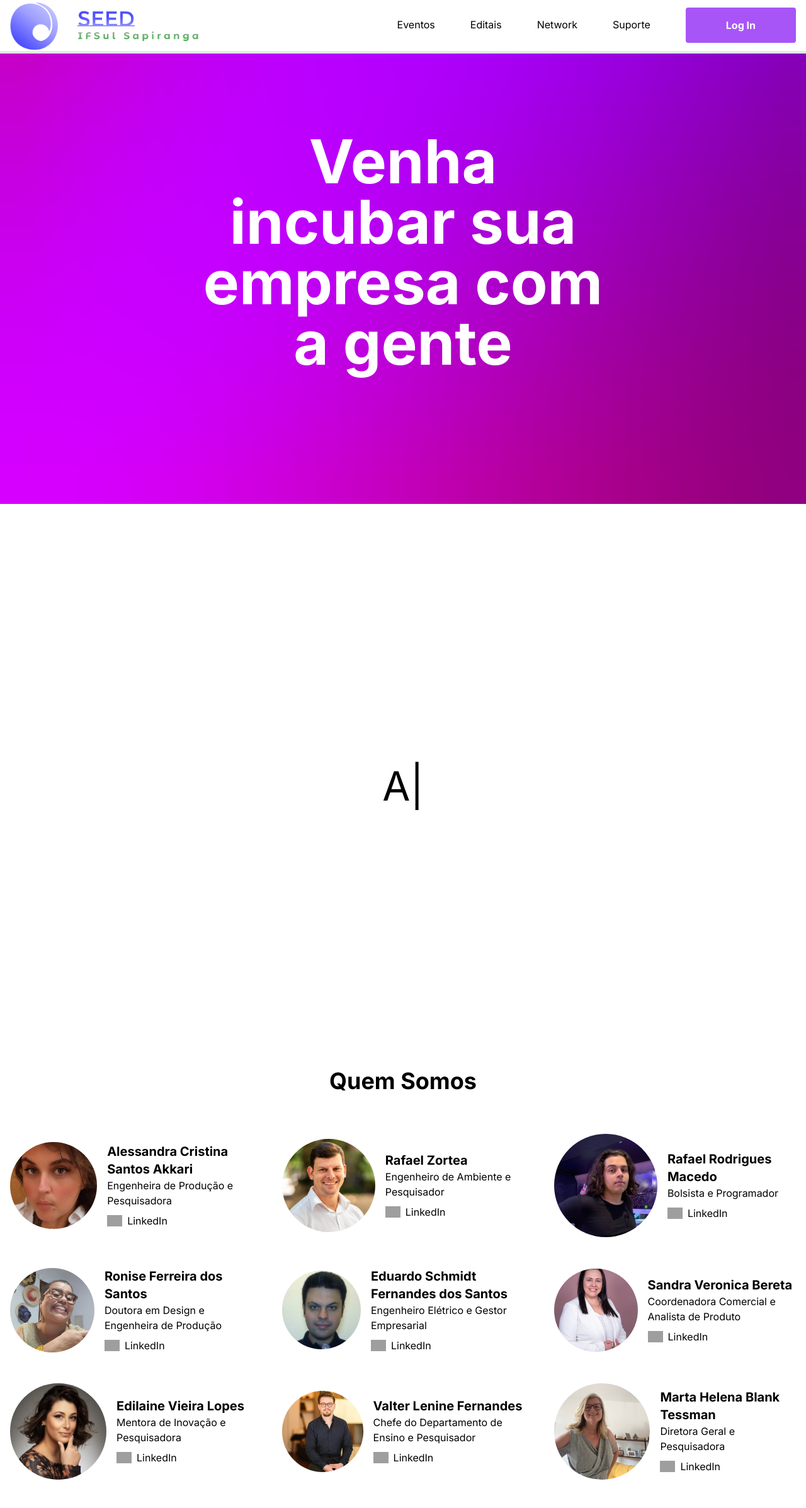
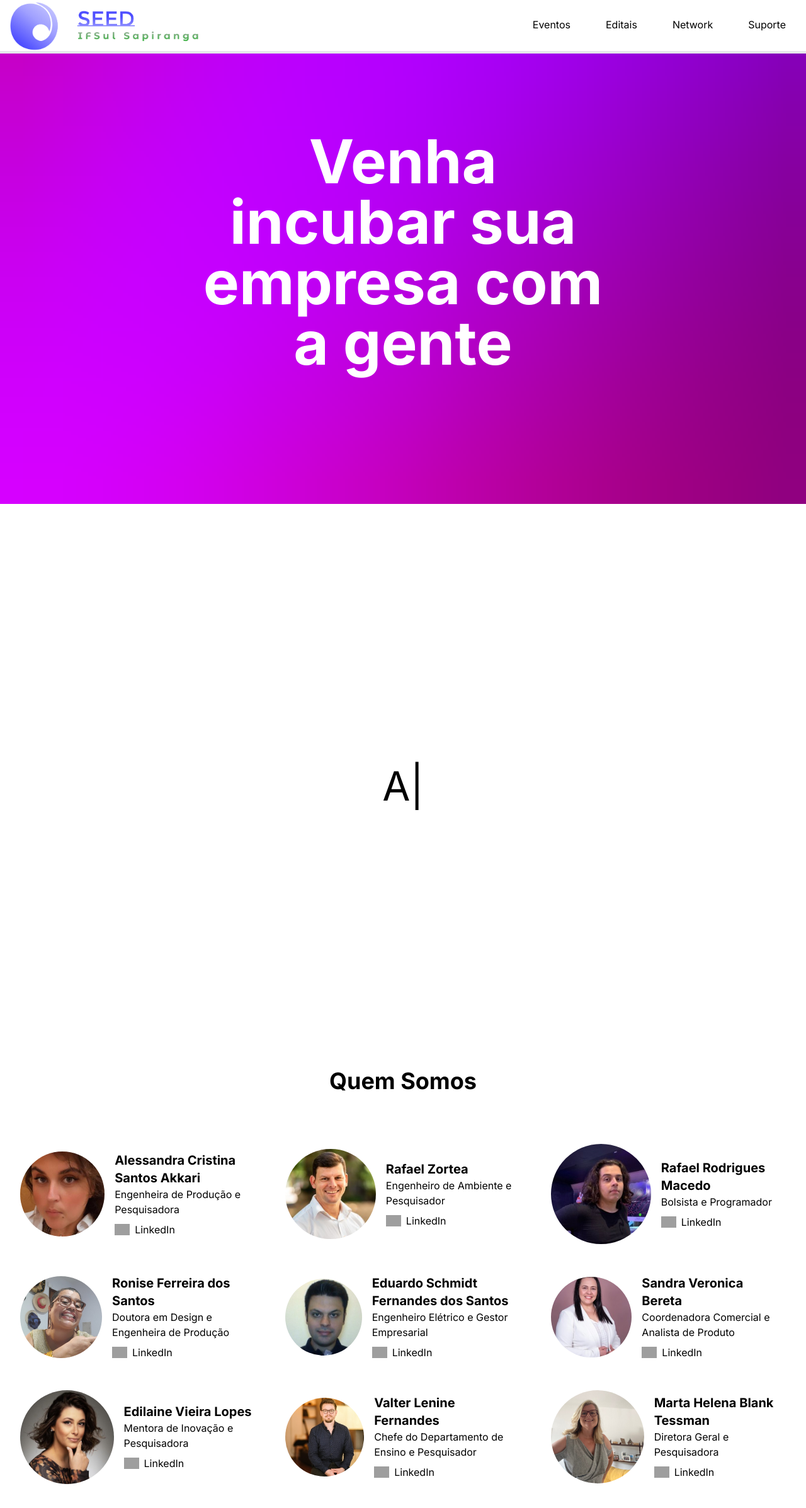
Before and after one commit to Incubadora-Seed/seedSite, a Next.js app in the folder frontend/: page / in a window 1280 px wide. Shown: the top 2394 px of the page at 63% size. Built offline with nearby package versions, Linux system fonts and the light colour scheme; grey boxes are pictures that could not be loaded.

Commit message:
some frontend updates

```diff
--- /dev/null
+++ b/frontend/src/app/admin/page.tsx
@@ -0,0 +1,21 @@
+import '../../app/globals.css'
+import { Inter } from 'next/font/google'
+
+const inter = Inter({ subsets: ['latin'] })
+
+export const metadata = {
+  title: 'Seed Admin - IFSul',
+  description: 'Generated by create next app',
+}
+
+export default function RootLayout() {
+  return (
+    <html lang="en">
+      <body className={inter.className}>
+        <div>
+          <h1>Admin Page</h1>
+        </div>
+      </body>
+    </html>
+  )
+}
--- a/frontend/src/app/login/page.tsx
+++ /dev/null
@@ -1,41 +0,0 @@
-import Image from 'next/image';
-
-export default function LoginPage() {
-    return (
-        <div className="bg-white h-screen flex flex-col justify-center items-center ">
-            <Image
-                width={300}
-                height={100}
-                alt="logo"
-                src="/logo-roxa.png"
-            />
-            <h1 className="text-2xl mb-[5vh]">
-                Log In
-            </h1>
-            <section>
-                <form action="" method="get" className="">
-                    <label
-                        htmlFor=""
-                        className="flex flex-col text-lg">
-                        Email
-                    </label>
-                    <input
-                        type="text" name="email-field" id=""
-                        className="bg-gray-300 flex flex-col w-full px-2 py-2 text-xl" />
-                    <label
-                        htmlFor=""
-                        className="flex flex-col pt-4 text-lg">
-                        Senha
-                    </label>
-                    <input type="password" name="password-field" id="password-field"
-                        className="bg-gray-300 flex flex-col w-full px-2 py-2 text-xl" />
-                    <input type="checkbox" name="isChecked" id="isChecked" value="true" className="rounded border-gray-400 bg-gray-700 text-purple-500" />
-                    Manter Conectado
-                </form>
-                <div className="mt-4">
-                    <button className="bg-blue-500 hover:bg-blue-700 text-white font-bold py-2 px-4 rounded">Log In</button>
-                </div>
-            </section>
-        </div>
-    );
-}
--- a/frontend/src/components/Header.tsx
+++ b/frontend/src/components/Header.tsx
@@ -14,7 +14,7 @@ export default function Header() {
                       height={100}
                   />
                 </Link>
-                <div className="flex ml-auto mr-4 gap-14 items-center">
+                <div className="flex ml-auto mr-8 gap-14 items-center">
                     <Link href="#" className="group transition duration-300">
                         Eventos
                         <span className="block max-w-0 group-hover:max-w-full transition-all duration-500 h-0.5 bg-black"></span>
@@ -31,13 +31,6 @@ export default function Header() {
                         Suporte
                         <span className="block max-w-0 group-hover:max-w-full transition-all duration-500 h-0.5 bg-black"></span>
                     </Link>
-                    <Link
-                        href="/login"
-                        className="flex bg-purple-500 pb-4 pt-4 pr-16 pl-16 rounded text-white font-bold
-                        hover:bg-purple-700 transition duration-300 cursor-pointer"
-                    >
-                        Log In
-                    </Link>
                 </div>
             </header>
         </>
--- a/frontend/src/components/WhoWeAre.tsx
+++ b/frontend/src/components/WhoWeAre.tsx
@@ -70,7 +70,7 @@ export default function WhoWeAre() {
   return (
     <div className="text-center">
       <h1 className="text-4xl m-auto font-bold">Quem Somos</h1>
-      <div className="grid gap-12 md:grid-cols-1 xl:grid-cols-3 w-full mx-auto my-12 p-4">
+      <div className="grid gap-12 md:grid-cols-1 xl:grid-cols-3 w-full mx-auto my-12 p-8">
         {contributors.map((contributor, index) => (
           <div key={index} className="m-auto text-left flex items-center">
             <div className="flex items-center justify-start">
```
